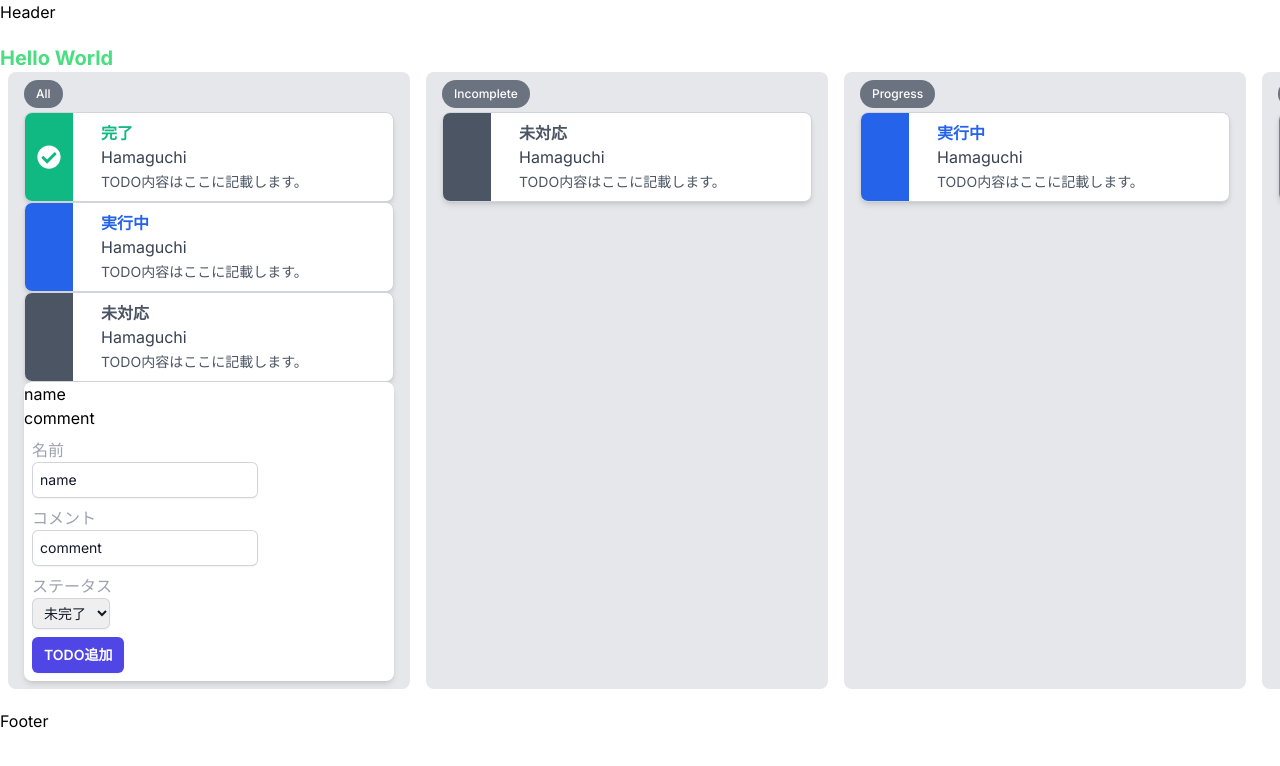
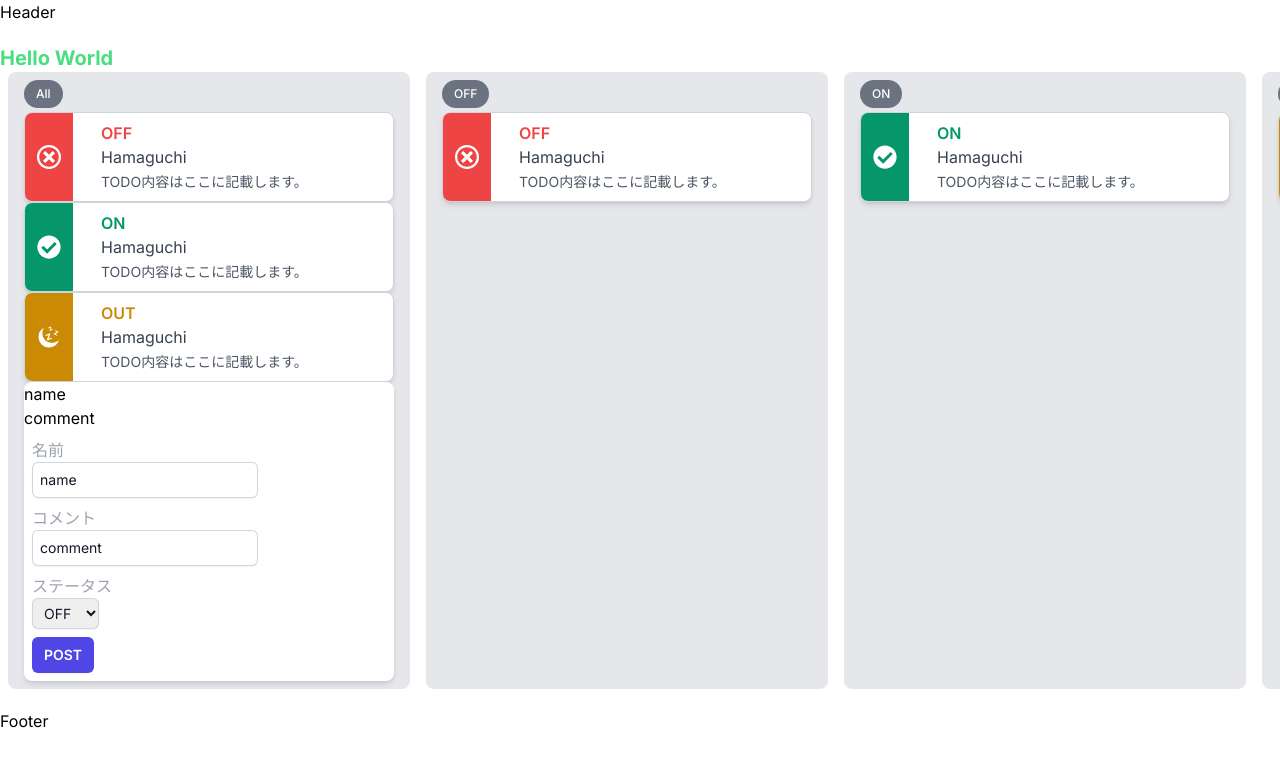
Before and after one commit to Egyh/work-schedule, a Next.js app: page / in a window 1280 px wide. Shown: the top 766 px of the page. Built offline with nearby package versions, Linux system fonts and the light colour scheme.

Commit message:
change: レイアウトの表記文字とアイコンの変更

```diff
--- a/components/user/NamePlate.tsx
+++ b/components/user/NamePlate.tsx
@@ -1,7 +1,11 @@
 import { FaCheckCircle } from "react-icons/fa";
+import { ImCancelCircle } from "react-icons/im";
+import { GiNightSleep } from "react-icons/gi";
+
+
 import React,  { useState } from "react";
 
-type Status = "Done" | "Progress" | "Incomplete"
+type Status = "OFF" | "ON" | "OUT"
 
 
 export type Plate = {
@@ -19,20 +23,20 @@ export type Plate = {
 	};
 
 	switch (props.status) {
-		case "Done":
-			statusClassName.text = "完了";
-			statusClassName.textColor = "text-emerald-500";
-			statusClassName.bgColor = "bg-emerald-500";
+		case "OFF":
+			statusClassName.text = "OFF";
+			statusClassName.textColor = "text-red-500";
+			statusClassName.bgColor = "bg-red-500";
 			break;
-		case "Progress":
-			statusClassName.text = "実行中";
-			statusClassName.textColor = "text-blue-600";
-			statusClassName.bgColor = "bg-blue-600";
+		case "ON":
+			statusClassName.text = "ON";
+			statusClassName.textColor = "text-emerald-600";
+			statusClassName.bgColor = "bg-emerald-600";
 			break;
-		case "Incomplete":
-			statusClassName.text = "未対応";
-			statusClassName.textColor = "text-gray-600";
-			statusClassName.bgColor = "bg-gray-600";
+		case "OUT":
+			statusClassName.text = "OUT";
+			statusClassName.textColor = "text-yellow-600";
+			statusClassName.bgColor = "bg-yellow-600";
 			break;
 	}
 
@@ -40,11 +44,18 @@ export type Plate = {
 		<div className="flex w-full border border-gray-300 max-w-sm overflow-hidden bg-white rounded-lg shadow-md dark:bg-gray-800">
 			<div
 				className={`flex items-center justify-center w-12 ${statusClassName.bgColor}`}>
-				{props.status === "Done" ? (
-					<FaCheckCircle className="w-6 h-6 text-white fill-current" />
-				) : (
-					<></>
-				)}
+				{props.status === "OFF" ? (
+					<ImCancelCircle className="w-6 h-6 text-white fill-current" />)
+
+				: props.status === "ON" ? (
+					<FaCheckCircle className="w-6 h-6 text-white fill-current" />)
+				: props.status === "OUT" ?(
+					<GiNightSleep className="w-6 h-6 text-white fill-current" />)
+				: (
+				// 上記の条件に一致しない場合はここに何も表示されないようにします
+				<></>
+			  )
+			}
 			</div>
 
 			<div className="px-4 py-2 w-80">
--- a/components/user/NamePlateList.tsx
+++ b/components/user/NamePlateList.tsx
@@ -11,7 +11,7 @@ const PlateListForm = (): JSX.Element => {
 
             name: "Hamaguchi",
             comment: "TODO内容はここに記載します。",
-            status: "Done",
+            status: "OFF",
         },
 
         {
@@ -19,22 +19,22 @@ const PlateListForm = (): JSX.Element => {
 
             name: "Hamaguchi",
             comment: "TODO内容はここに記載します。",
-            status: "Progress",
+            status: "ON",
         },
 
         {
 
             name: "Hamaguchi",
             comment: "TODO内容はここに記載します。",
-            status: "Incomplete",
+            status: "OUT",
         }
         ]);
 
         const [statuses, setStatuses] = useState([
             "All",
-            "Incomplete",
-            "Progress",
-            "Done",
+            "OFF",
+            "ON",
+            "OUT",
         ]);
 
 
@@ -47,7 +47,6 @@ const PlateListForm = (): JSX.Element => {
 
         newPlateList.push(plate);
         setPlateList(newPlateList);
-        console.log("add");
 
     };
 
--- a/components/user/UserForm.tsx
+++ b/components/user/UserForm.tsx
@@ -2,7 +2,7 @@ import React,  { useState } from "react";
 import { Plate } from "./NamePlate";
 import usePlateStore from "@/stores/store";
 
-type Status = "Done" | "Progress" | "Incomplete"
+type Status = "OFF" | "ON" | "OUT"
 
 type UserFormProps = {
 	addPlateOnclick: (plate: Plate) => void;
@@ -78,9 +78,9 @@ return (
                         onChange={handlerStatusFormOnChange}
                         className="block rounded-md border-0 py-1.5 px-2 text-gray-900 shadow-sm ring-1 ring-inset ring-gray-300 placeholder:text-gray-400 focus:ring-2 focus:ring-inset focus:ring-indigo-600 sm:text-sm sm:leading-6"
                     >
-                        <option value="Incomplete">未完了</option>
-                        <option value="Progress">実行中</option>
-                        <option value="Done">完了</option>
+                        <option value="OFF">OFF</option>
+                        <option value="ON">ON</option>
+                        <option value="OUT">OUT</option>
                     </select>
                 </div>
 
@@ -88,7 +88,7 @@ return (
 					<button
 						onClick={handlerAddPlateOnclick}
 						className="flex justify-center rounded-md bg-indigo-600 px-3 py-1.5 text-sm font-semibold leading-6 text-white shadow-sm hover:bg-indigo-500 focus-visible:outline focus-visible:outline-2 focus-visible:outline-offset-2 focus-visible:outline-indigo-600">
-						TODO追加
+						POST
 					</button>
 				</div>
 			</form>
--- a/stores/store.ts
+++ b/stores/store.ts
@@ -1,7 +1,7 @@
 import { create } from 'zustand';
 import { persist } from 'zustand/middleware';
 
-type Status = "Done" | "Progress" | "Incomplete"
+type Status = "OFF" | "ON" | "OUT"
 
 
 export type Plate = {
@@ -19,7 +19,7 @@ const usePlateStore = create<PlateStore>((set) => ({
     formUser: {
     name: "name",
     comment: "comment",
-    status: "Incomplete",
+    status: "OFF",
   },
   setFormUser: (plate) => set({ formUser: plate }),
 }),);
```
